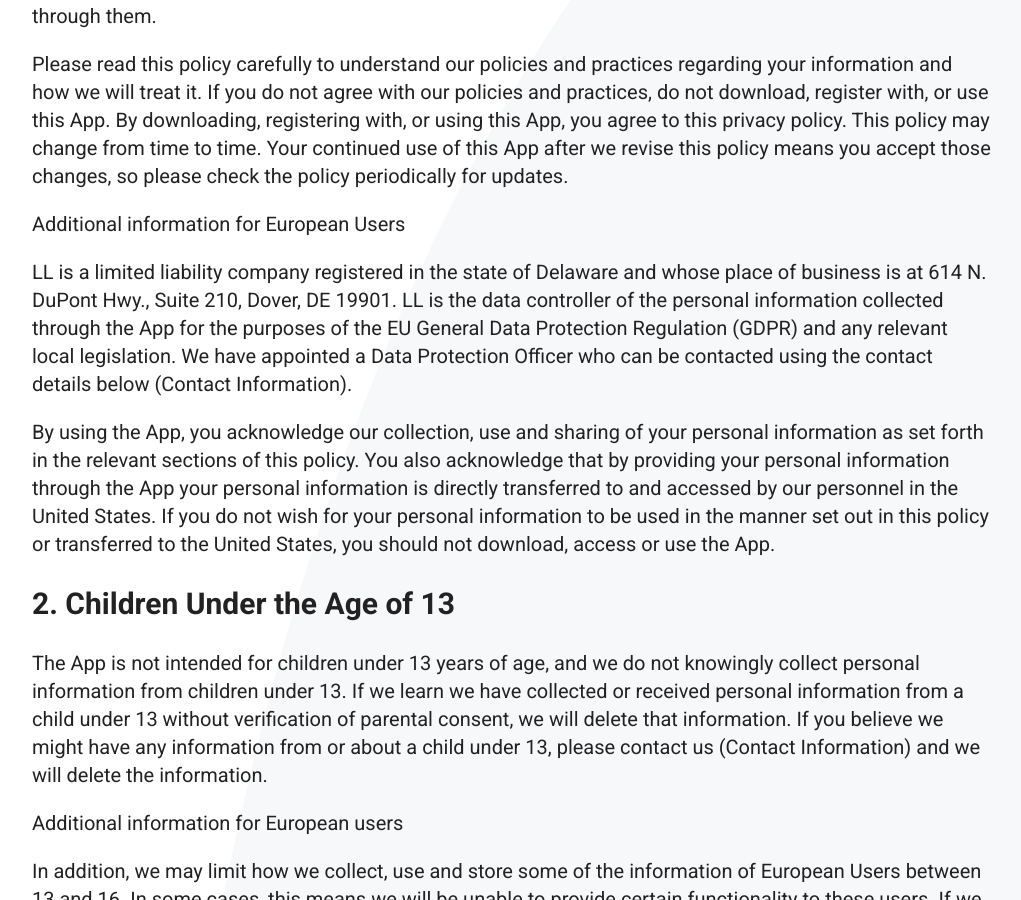
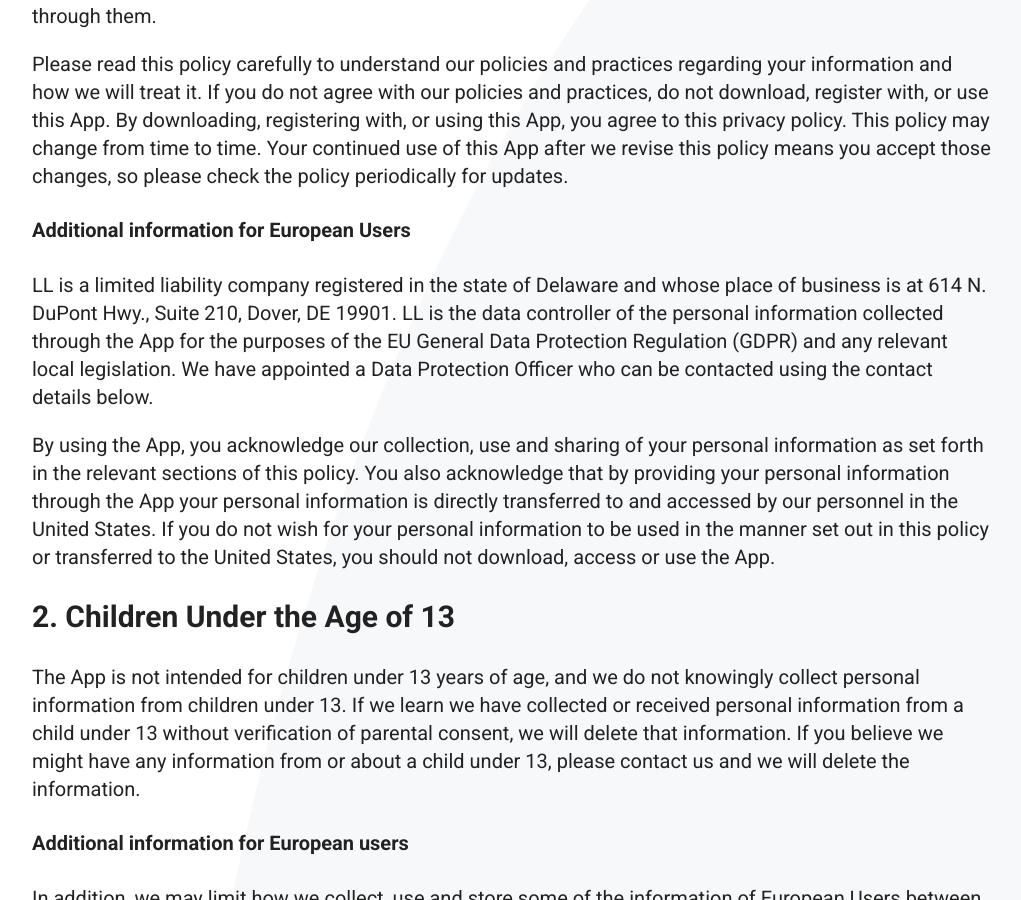
Before and after one commit to 115one/115.1-Mobile-Landing-Page, a Jekyll site: the page built from pages/privacy.md, in a window 1280 px wide and 900 px high, scrolled down 637 px. Shown: the whole window, without its empty margins (128-1149 px from the left). Built offline with Jekyll 4.4.1, drawn with Linux system fonts in a browser that asks for light colours; some of the changed text lies outside the part shown.

Commit message:
Update privacy.md

```diff
--- a/pages/privacy.md
+++ b/pages/privacy.md
@@ -18,17 +18,17 @@
 
 Please read this policy carefully to understand our policies and practices regarding your information and how we will treat it. If you do not agree with our policies and practices, do not download, register with, or use this App. By downloading, registering with, or using this App, you agree to this privacy policy. This policy may change from time to time. Your continued use of this App after we revise this policy means you accept those changes, so please check the policy periodically for updates.
 
-Additional information for European Users
+#### Additional information for European Users
 
-LL is a limited liability company registered in the state of Delaware and whose place of business is at 614 N. DuPont Hwy., Suite 210, Dover, DE 19901. LL is the data controller of the personal information collected through the App for the purposes of the EU General Data Protection Regulation (GDPR) and any relevant local legislation. We have appointed a Data Protection Officer who can be contacted using the contact details below (Contact Information).
+LL is a limited liability company registered in the state of Delaware and whose place of business is at 614 N. DuPont Hwy., Suite 210, Dover, DE 19901. LL is the data controller of the personal information collected through the App for the purposes of the EU General Data Protection Regulation (GDPR) and any relevant local legislation. We have appointed a Data Protection Officer who can be contacted using the contact details below.
 
 By using the App, you acknowledge our collection, use and sharing of your personal information as set forth in the relevant sections of this policy. You also acknowledge that by providing your personal information through the App your personal information is directly transferred to and accessed by our personnel in the United States. If you do not wish for your personal information to be used in the manner set out in this policy or transferred to the United States, you should not download, access or use the App.
 
 # 2. Children Under the Age of 13
 
-The App is not intended for children under 13 years of age, and we do not knowingly collect personal information from children under 13. If we learn we have collected or received personal information from a child under 13 without verification of parental consent, we will delete that information. If you believe we might have any information from or about a child under 13, please contact us (Contact Information) and we will delete the information.
+The App is not intended for children under 13 years of age, and we do not knowingly collect personal information from children under 13. If we learn we have collected or received personal information from a child under 13 without verification of parental consent, we will delete that information. If you believe we might have any information from or about a child under 13, please contact us and we will delete the information.
 
-Additional information for European users
+#### Additional information for European users
 
 In addition, we may limit how we collect, use and store some of the information of European Users between 13 and 16. In some cases, this means we will be unable to provide certain functionality to these users. If we need to rely on consent as a legal basis for processing your information and your country requires consent from a parent, we may require your parent’s consent before we collect and use that information.
 
@@ -206,7 +206,7 @@
 
 If you delete your User Contributions from the App, copies of your User Contributions may remain viewable in cached and archived pages or might have been copied or stored by other App users. Proper access and use of information provided on the App is governed by EULA.
 
-Additional Information for European Users
+#### Additional Information for European Users
 
 If you are a European User, you may have the following rights in relation to the personal information we hold about you, unless provided otherwise by relevant local legislation:
 
@@ -255,7 +255,7 @@
 
 You may opt out of marketing-related emails by clicking on a link at the bottom of each such email, or by contacting us using the contact details above (Contact Information). You may continue to receive service-related and other non-marketing emails.
 
-Additional Information for European Users
+#### Additional Information for European Users
 
 We will get your express opt-in consent before we share your personal information with any third party for that third party’s marketing purposes.
 
@@ -264,7 +264,7 @@
 
 By providing your personal information through the App you acknowledge that your personal information is transferred to and accessed by our personnel in the United States.
 
-Additional information for European users
+#### Additional information for European users
 
 Where our service providers or other third parties (identified above) based outside the European Economic Area, the UK or Switzerland receive personal information, we ensure the transfer is either (a) to a country deemed to provide an adequate level of protection by the European Commission or other relevant authority, or (b) pursuant to specific contracts approved by the European Commission or other relevant authority. Please contact us if you want further information on the specific mechanism used by us when transferring your personal information to a destination outside the European Economic Area, the UK or Switzerland.
 
@@ -279,8 +279,14 @@
 ## 13. Contact Information
 To ask questions or comment about this privacy policy and our privacy practices or to register a complaint or concern, please contact us at:
 
-Email <support@115.one> marked for the attention of the Privacy Officer / Data Protection Officer in the subject line.
+#### Email
+Send email to <support@115.one> marked for the attention of the Privacy Officer / Data Protection Officer in the subject line.
 
-Mailing address: Life on Life LLC, PO Box 111653, Naples, FL 34108, USA
+#### Mailing address
+Life on Life LLC, PO Box 111653, Naples, FL 34108, USA
+
+<br/><br/>
+
+
 
 *Last modified: 13 February 2021*
```
